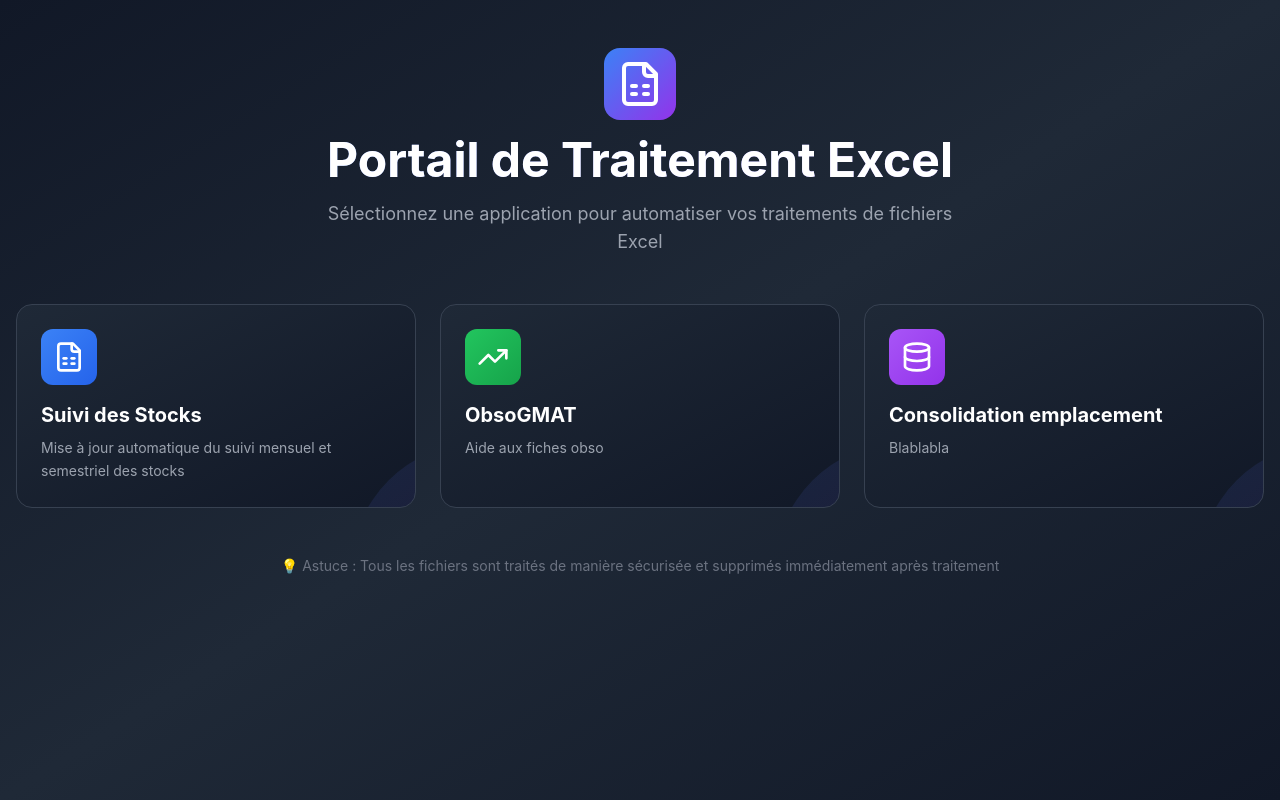
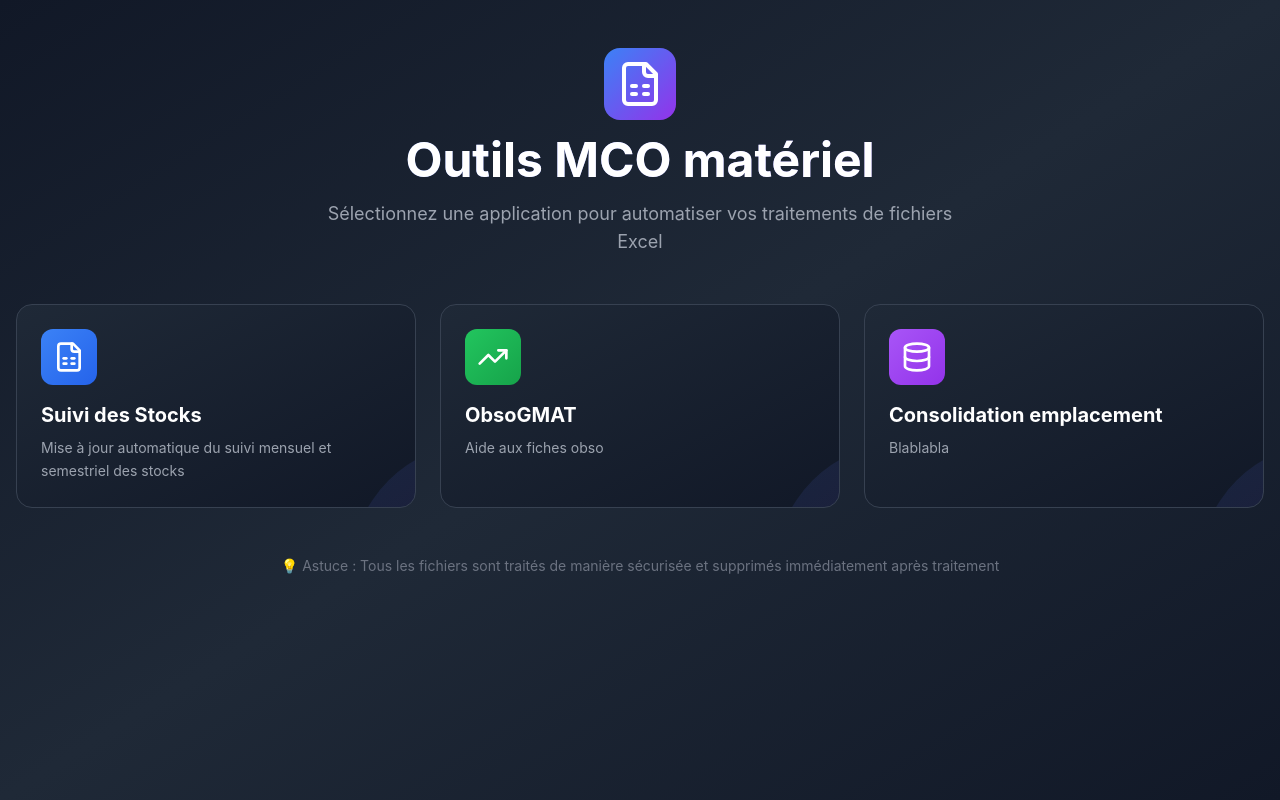
Before and after one commit to alexisdubedout/Mat-portal, a React (Vite) app in the folder frontend/: page / in a window 1280 px wide. Built offline with nearby package versions, Linux system fonts and the light colour scheme.

Commit message:
Update App.jsx

```diff
--- a/frontend/src/App.jsx
+++ b/frontend/src/App.jsx
@@ -175,7 +175,7 @@ function HomePage({ onSelectApp }) {
             <FileSpreadsheet className="w-12 h-12 text-white" />
           </div>
           <h1 className="text-5xl font-bold text-white mb-4 bg-clip-text text-transparent bg-gradient-to-r from-blue-400 to-purple-400">
-            Portail de Traitement Excel
+            Outils MCO matériel
           </h1>
           <p className="text-gray-400 text-lg max-w-2xl mx-auto">
             Sélectionnez une application pour automatiser vos traitements de fichiers Excel
```
